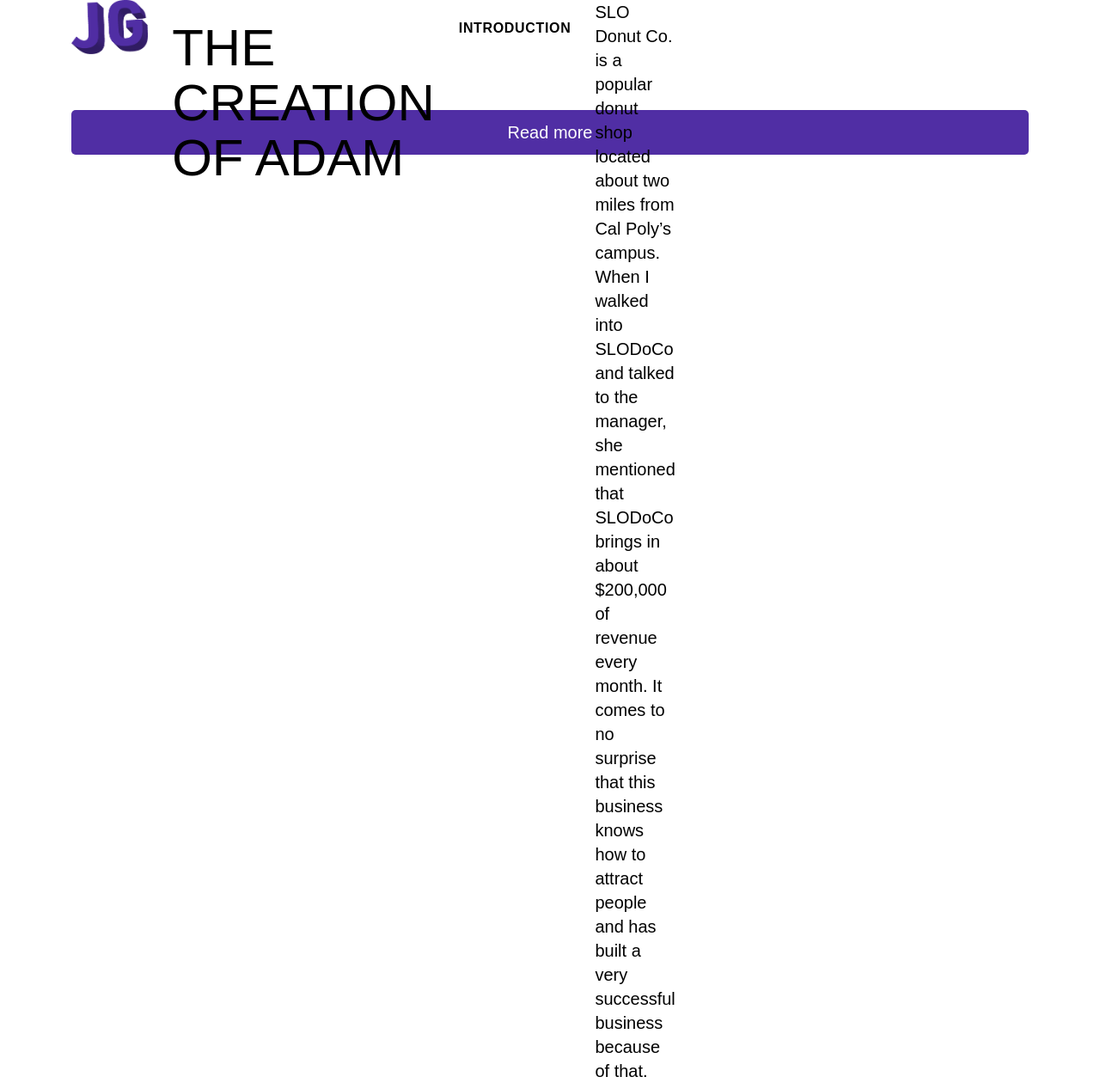
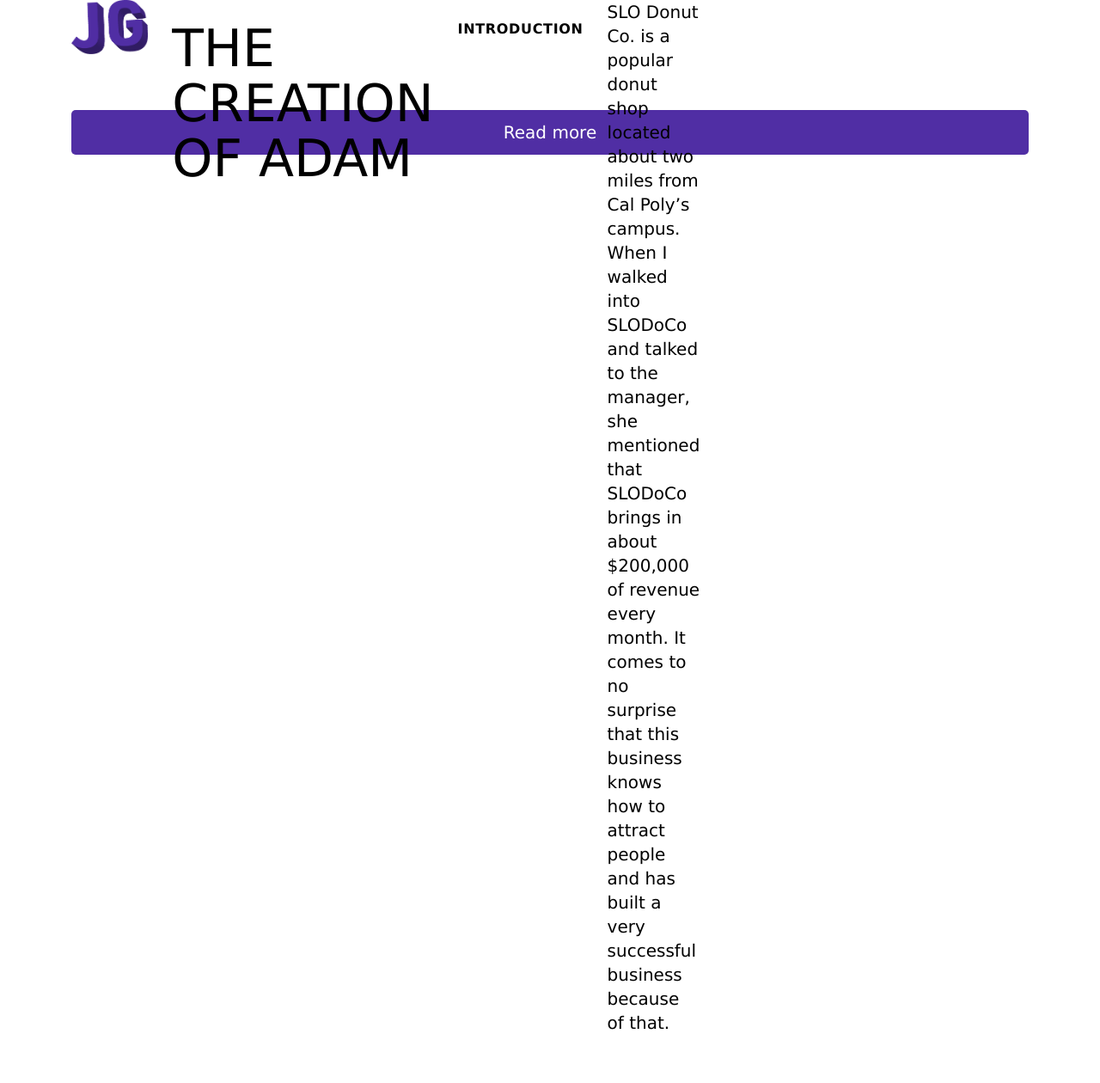
Before and after one commit to javag97/design, a Jekyll site: the page built from app/index.md, in a window 1280 px wide. Shown: the whole page at 86% size. Built offline with Jekyll 4.4.1, drawn with Linux system fonts in a browser that asks for light colours; some web fonts are replaced; our own code applies the rules of GitHub Pages for plain Markdown files; after the commit the page ends 1204 px from its top, so only the background shows below that.

Commit message:
font stack variable

```diff
--- a/app/_sass/typography.scss
+++ b/app/_sass/typography.scss
@@ -1,6 +1,6 @@
 
 p,a{
-	font-family: adelle-sans, sans-serif;
+	font-family: $font-stack;
 	font-style: normal;
 	font-weight: 400;
 	font-size: $base-unit * 5;
@@ -11,7 +11,7 @@
 }
 
 h1{
-	font-family: adelle-sans, sans-serif;
+	font-family: $font-stack;
 	font-size: $base-unit * 10;
 	line-height: $base-unit * 11;
 	color: $heading-color;
@@ -25,7 +25,7 @@
 }
 
 h2{
-	font-family: adelle-sans, sans-serif;
+	font-family: $font-stack;
 	font-size: $base-unit * 7;
 	line-height: $base-unit * 8;
 	color: $heading-color;
@@ -35,7 +35,7 @@
 }
 
 h3{
-	font-family: adelle-sans, sans-serif;
+	font-family: $font-stack;
 	font-weight: 700;
 	font-size: $base-unit * 4;
 	color: $heading-color;
--- a/app/_sass/variables.scss
+++ b/app/_sass/variables.scss
@@ -1,5 +1,5 @@
 $base-unit: 4px;
-
+$font-stack: adelle-sans, "Lucida Grande", Verdana, sans-serif;
 $heading-color: #000000;
 $body-color: #000000;
 
```
